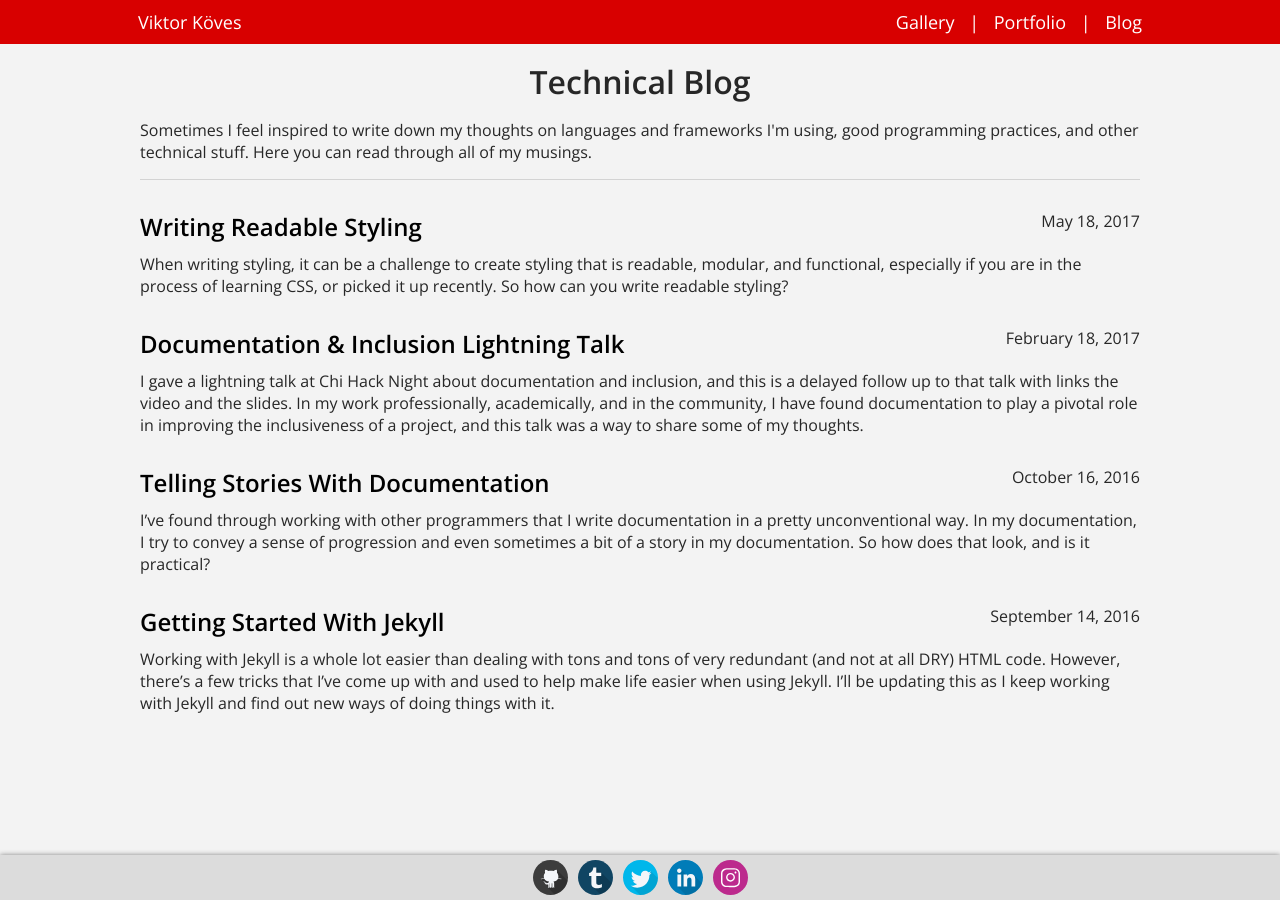
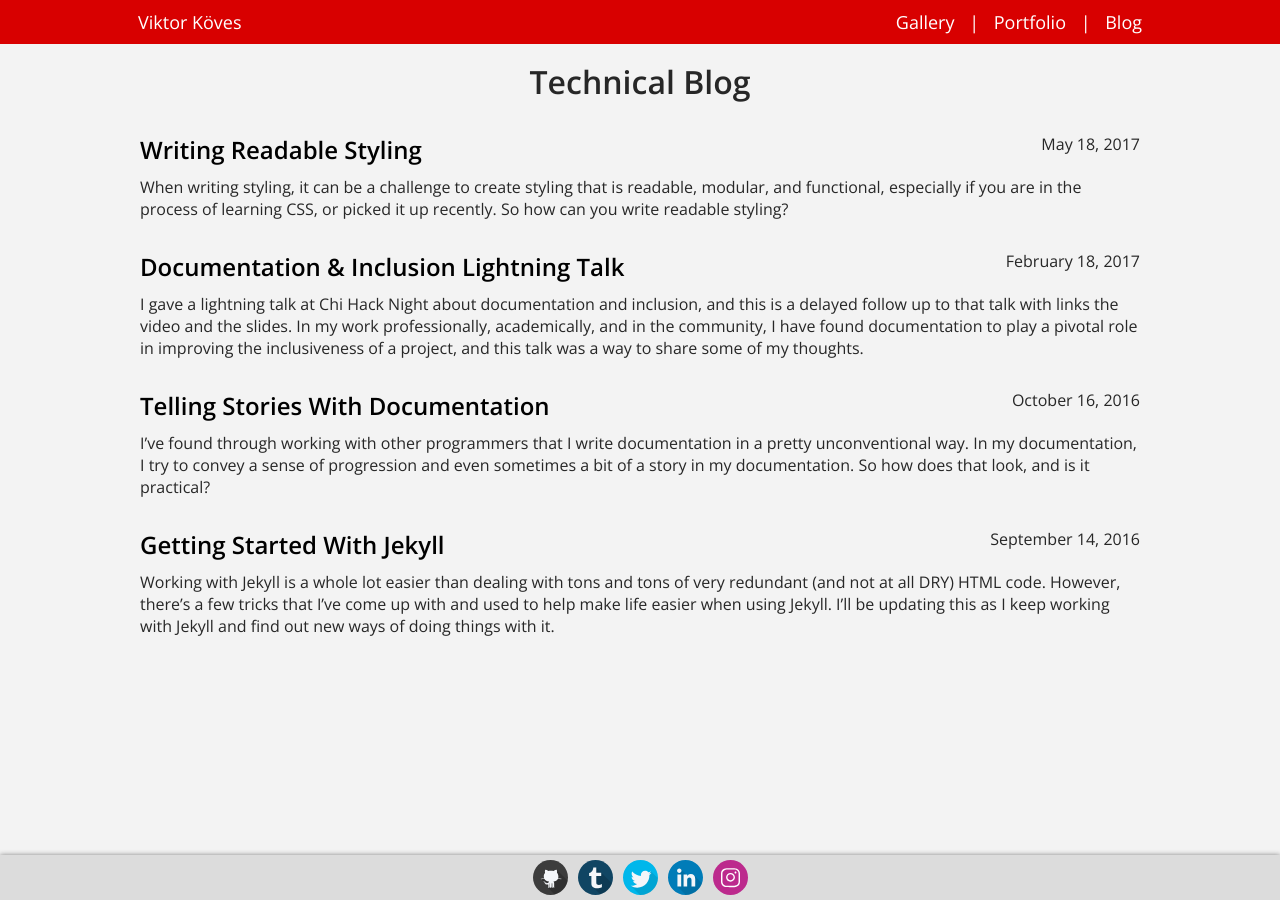
Before and after one commit to vkoves/vkoves.github.io, a Jekyll site: the page built from blog.html, in a window 1280 px wide. Built offline with Jekyll 4.4.1, drawn with Linux system fonts in a browser that asks for light colours.

Commit message:
Removed blog intro paragraph

```diff
--- a/blog.html
+++ b/blog.html
@@ -6,12 +6,6 @@ title: "Blog"
 ---
 
 <h1 class="page-title">Technical Blog</h1>
-<p>
-	Sometimes I feel inspired to write down my thoughts on languages and frameworks I'm using,
-  good programming practices, and other technical stuff. Here you can read through all of my musings.
-</p>
-
-<hr>
 
 <ul class="post-list">
   {% for post in site.posts %}
```
